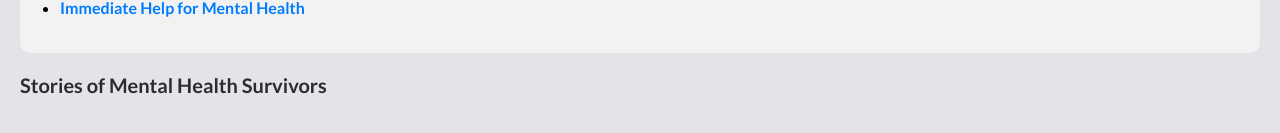
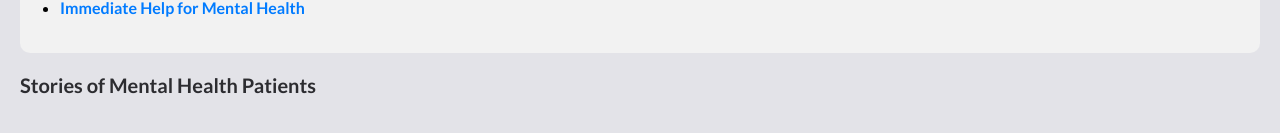
Before and after one commit to kidscoots101/caring-bridge, a React (Create React App) app: page /explore in a window 1280 px wide. Shown: the part 413-546 px from the top of the page. Built offline with nearby package versions, Linux system fonts and the light colour scheme.

Commit message:
changed story header

```diff
--- a/src/screens/Care.js
+++ b/src/screens/Care.js
@@ -16,7 +16,7 @@ Modal.setAppElement('#root');
 
 function renderStarRating(rating) {
   const stars = [];
-  const maxRating = 5; // Assuming a maximum rating of 5 stars
+  const maxRating = 5;
 
   for (let i = 1; i <= maxRating; i++) {
     if (i <= rating) {
@@ -25,7 +25,6 @@ function renderStarRating(rating) {
       stars.push(<FontAwesomeIcon key={i} icon={faStar} style={{ color: 'gray' }} />);
     }
   }
-
   return stars;
 }
 
--- a/src/screens/User.js
+++ b/src/screens/User.js
@@ -72,7 +72,7 @@ export default function MentalHealth() {
 
 
             <section className="stories-section">
-        <h2>Stories of Mental Health Survivors</h2>
+        <h2>Stories of Mental Health Patients</h2>
         <div className="story-cards">
           {mentalHealthStories.map((story, index) => (
             <div key={index} className="story-card">
```
